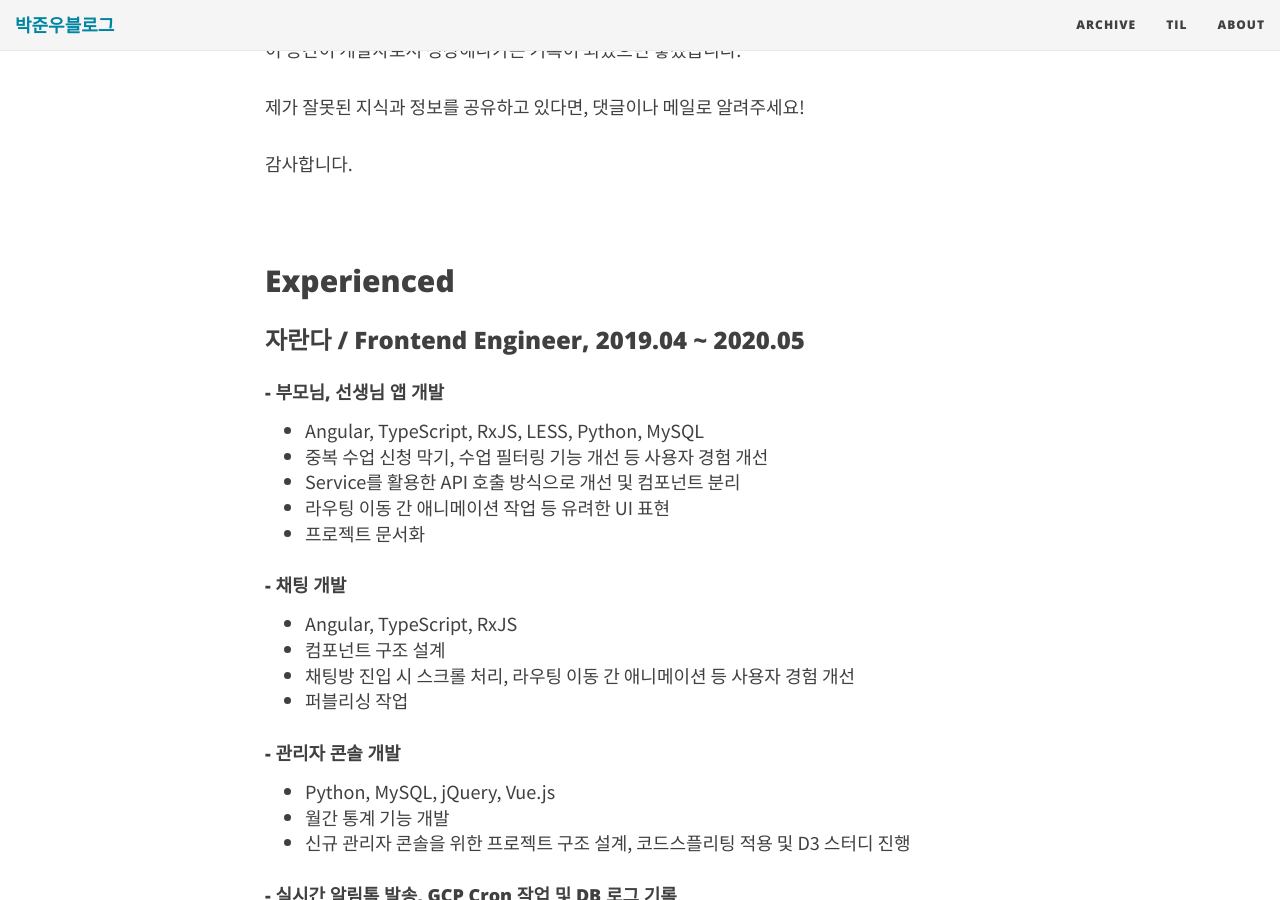
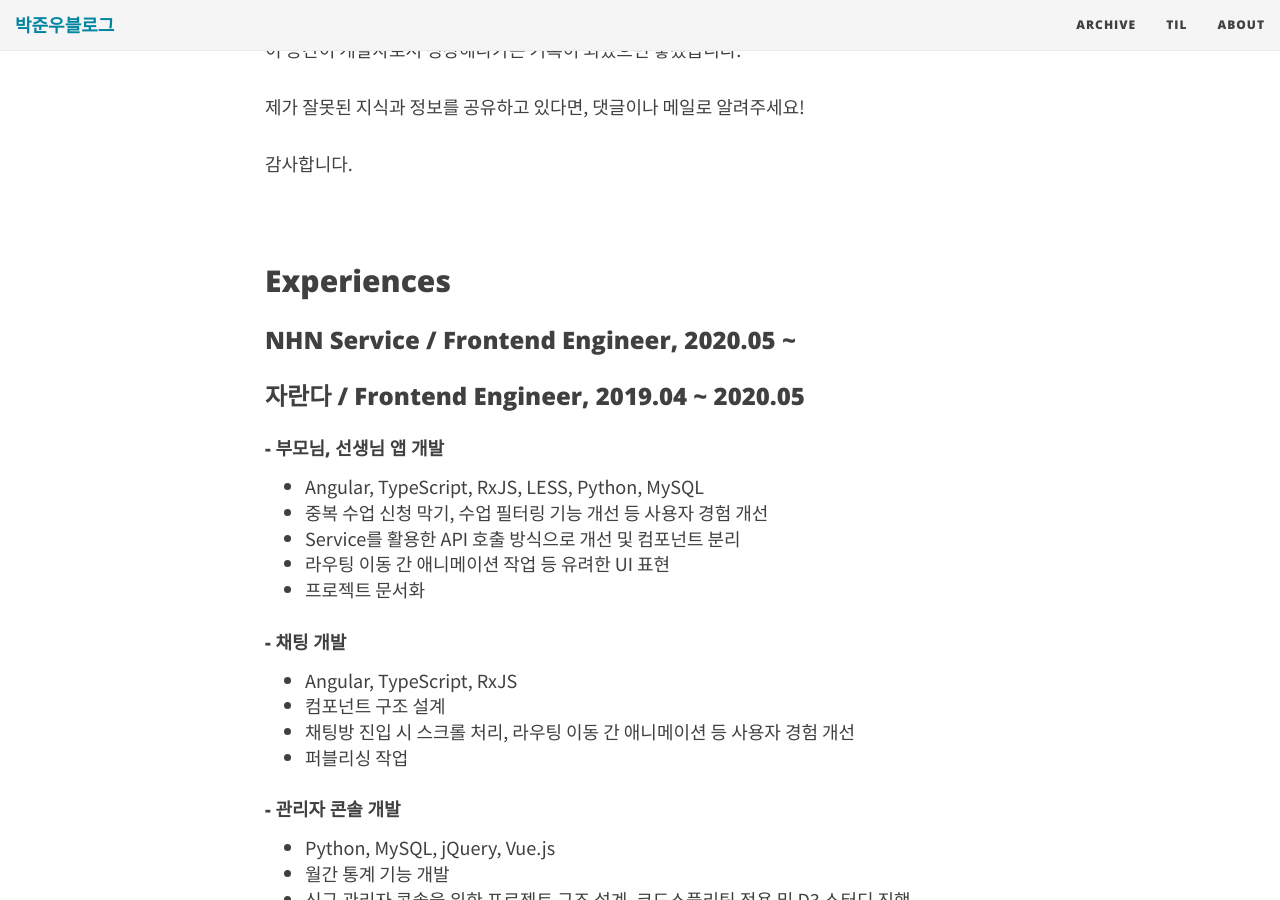
Before and after one commit to JUNWOO45/junwoo45.github.io.archived, a Jekyll site: the page built from aboutme.md, in a window 1280 px wide and 900 px high, scrolled down 816 px. Built offline with Jekyll 4.4.1, drawn with Linux system fonts in a browser that asks for light colours; nearby versions of some CDN libraries.

Commit message:
docs: aboutme 업데이트

```diff
--- a/aboutme.md
+++ b/aboutme.md
@@ -33,8 +33,9 @@ subtitle: 프론트엔드 개발자 박준우입니다.
 <br>
 
 
-## Experienced
-<!-- - [Jaranda](https://jaranda.kr/){:target="_blank"} (Frontend Engineer, 2019.04 ~ ) -->
+## Experiences
+### NHN Service / Frontend Engineer, 2020.05 ~
+
 ### 자란다 / Frontend Engineer, 2019.04 ~ 2020.05
 
 #### - 부모님, 선생님 앱 개발
```
